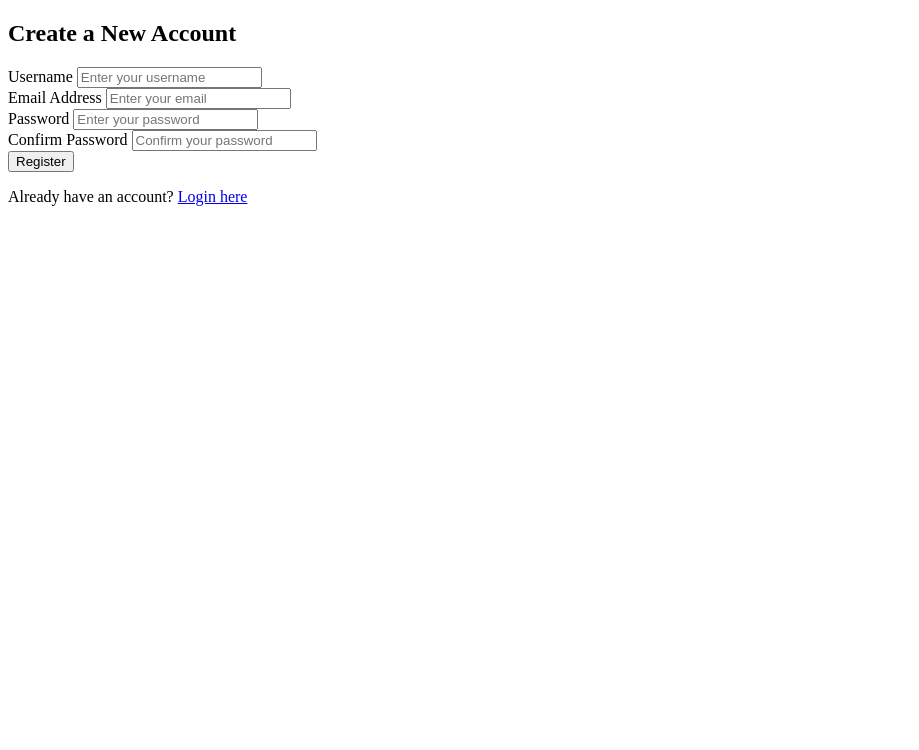
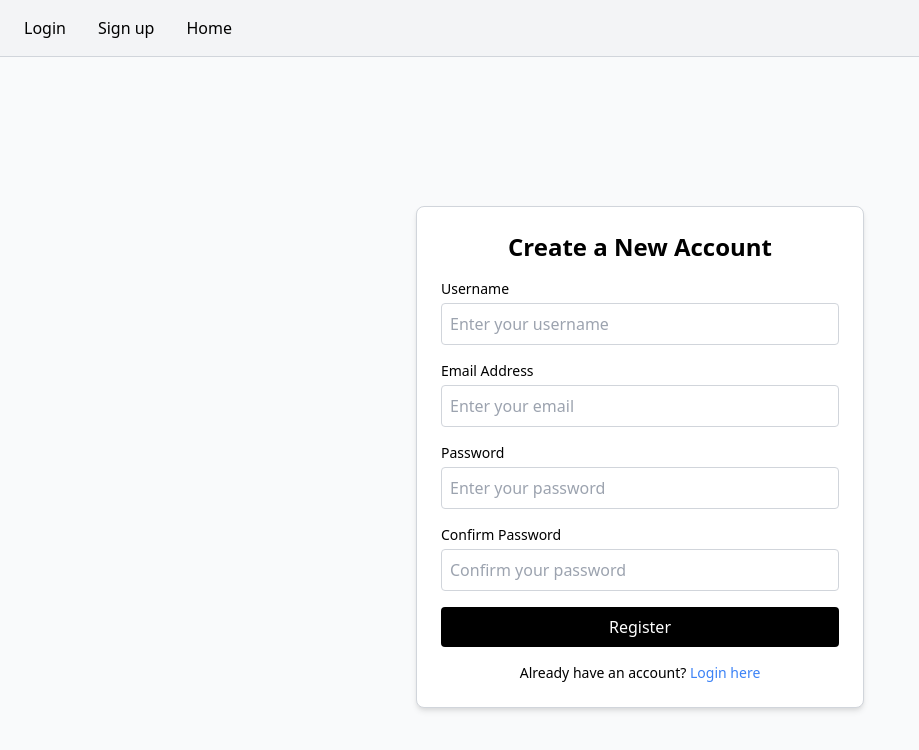
Before and after one commit to BerkenA/final-exam-third-semester-html-css-js, a website built with Vite: page auth/register.html in a window 1280 px wide. Shown: the whole page, without its empty margins (0-919 px from the left). Built offline with nearby package versions, Linux system fonts and the light colour scheme.

Commit message:
Added some anchors on the login and register page

```diff
--- a/auth/register.html
+++ b/auth/register.html
@@ -6,39 +6,62 @@
     <meta name="viewport" content="width=device-width, initial-scale=1.0">
     <title>Register</title>
     <script src="../src/auth/register.js" type="module" defer></script>
+    <link href="https://cdn.jsdelivr.net/npm/tailwindcss@2.2.19/dist/tailwind.min.css" rel="stylesheet">
 </head>
 
-<body>
-    <div class="registration-container">
-        <h2>Create a New Account</h2>
-        <form id="registrationForm">
-            <div class="form-group">
-                <label for="name">Username</label>
-                <input type="text" id="name" name="name" placeholder="Enter your username" required />
-            </div>
+<body class="bg-white text-black">
+    <header class="bg-gray-100 p-4 border-b border-gray-300">
+        <ul class="flex space-x-4">
+            <li>
+                <a href="/auth/index.html" class="text-black hover:bg-gray-300 p-2 rounded">Login</a>
+            </li>
+            <li>
+                <a href="/auth/register.html" class="text-black hover:bg-gray-300 p-2 rounded">Sign up</a>
+            </li>
+            <li>
+                <a href="/index.html" class="text-black hover:bg-gray-300 p-2 rounded">Home</a>
+            </li>
+        </ul>
+    </header>
 
-            <div class="form-group">
-                <label for="email">Email Address</label>
-                <input type="email" id="email" name="email" placeholder="Enter your email" required />
-            </div>
+    <main class="flex justify-center items-center h-screen bg-gray-50">
+        <div class="bg-white p-6 rounded-lg shadow-md w-full max-w-md border border-gray-300">
+            <h2 class="text-2xl font-bold mb-4 text-center">Create a New Account</h2>
+            <form id="registrationForm" class="space-y-4">
+                <div>
+                    <label for="name" class="block text-sm font-medium mb-1">Username</label>
+                    <input type="text" id="name" name="name" placeholder="Enter your username" required
+                        class="w-full border border-gray-300 p-2 rounded focus:outline-none focus:ring-2 focus:ring-blue-500" />
+                </div>
 
-            <div class="form-group">
-                <label for="password">Password</label>
-                <input type="password" id="password" name="password" placeholder="Enter your password" required />
-            </div>
+                <div>
+                    <label for="email" class="block text-sm font-medium mb-1">Email Address</label>
+                    <input type="email" id="email" name="email" placeholder="Enter your email" required
+                        class="w-full border border-gray-300 p-2 rounded focus:outline-none focus:ring-2 focus:ring-blue-500" />
+                </div>
 
-            <div class="form-group">
-                <label for="confirmPassword">Confirm Password</label>
-                <input type="password" id="confirmPassword" name="confirmPassword" placeholder="Confirm your password"
-                    required />
-            </div>
+                <div>
+                    <label for="password" class="block text-sm font-medium mb-1">Password</label>
+                    <input type="password" id="password" name="password" placeholder="Enter your password" required
+                        class="w-full border border-gray-300 p-2 rounded focus:outline-none focus:ring-2 focus:ring-blue-500" />
+                </div>
 
-            <div class="form-group">
-                <button type="submit">Register</button>
-            </div>
-        </form>
-        <p>Already have an account? <a href="../auth/index.html">Login here</a></p>
-    </div>
+                <div>
+                    <label for="confirmPassword" class="block text-sm font-medium mb-1">Confirm Password</label>
+                    <input type="password" id="confirmPassword" name="confirmPassword"
+                        placeholder="Confirm your password" required
+                        class="w-full border border-gray-300 p-2 rounded focus:outline-none focus:ring-2 focus:ring-blue-500" />
+                </div>
+
+                <button type="submit"
+                    class="w-full bg-black text-white py-2 rounded hover:bg-gray-700">Register</button>
+            </form>
+            <p class="mt-4 text-center text-sm">
+                Already have an account?
+                <a href="../auth/index.html" class="text-blue-500 hover:underline">Login here</a>
+            </p>
+        </div>
+    </main>
 </body>
 
 </html>
```
Also changed, not shown: auth/index.html (+39 -13 lines), assets/the-auctioneer-logo.png (added).
